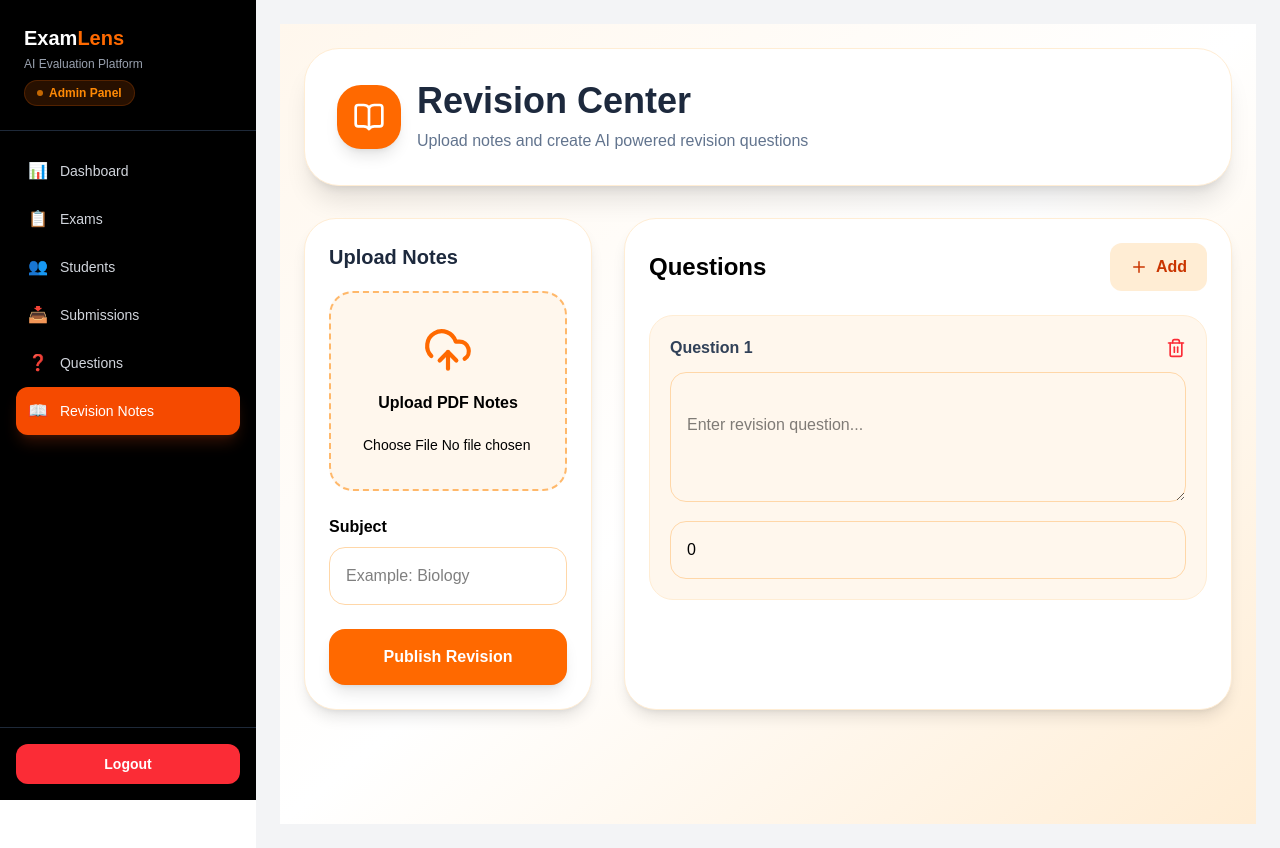
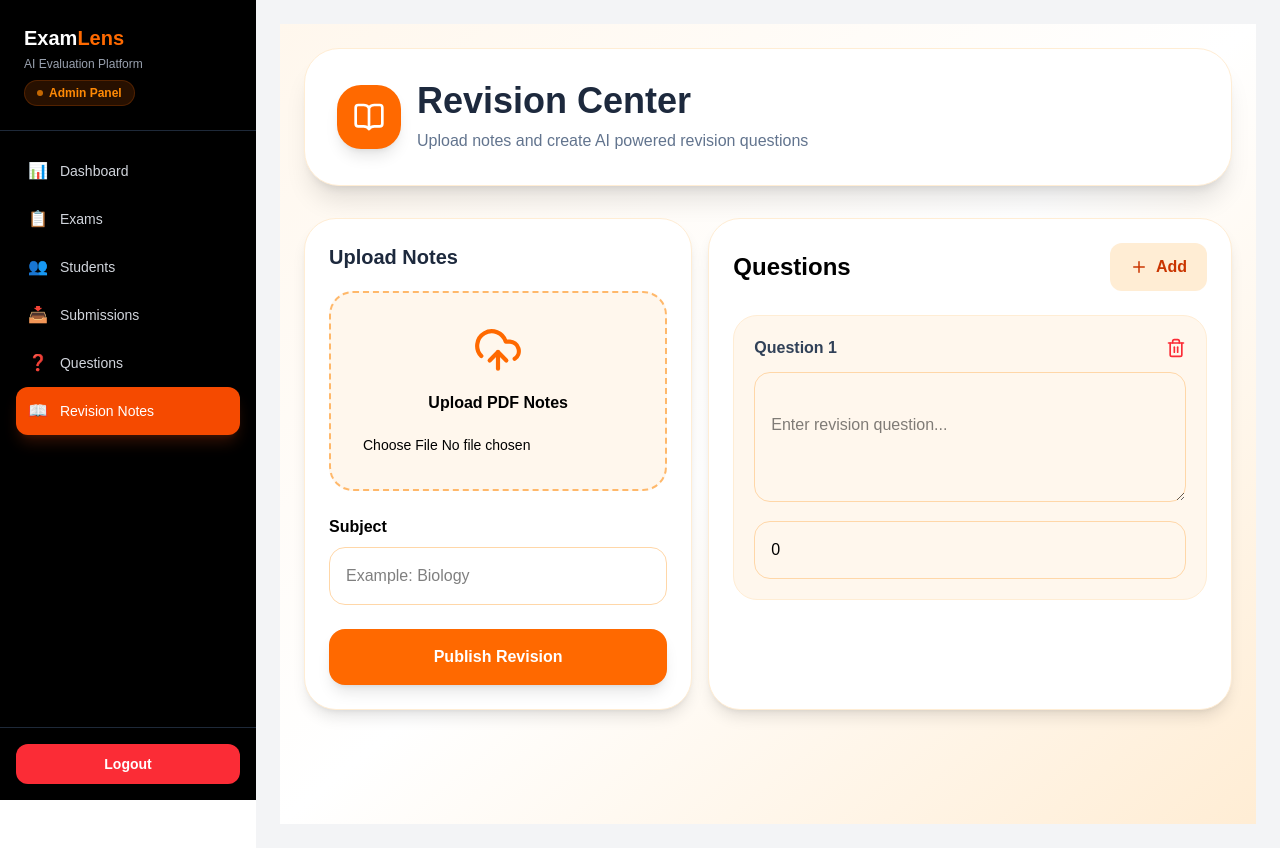
Before and after one commit to examlens/examlens, a Next.js app: page /admin/revision in a window 1280 px wide. Built offline with nearby package versions, Linux system fonts and the light colour scheme; no server answers.

Commit message:
Fix: UI Fixed in Input width limit

```diff
--- a/app/admin/revision/page.tsx
+++ b/app/admin/revision/page.tsx
@@ -206,11 +206,7 @@
         </div>
 
         <div
-          className="
-grid
-lg:grid-cols-3
-gap-8
-"
+          className="flex flex-col lg:flex-row gap-4"
         >
           {/* LEFT UPLOAD */}
 
```
